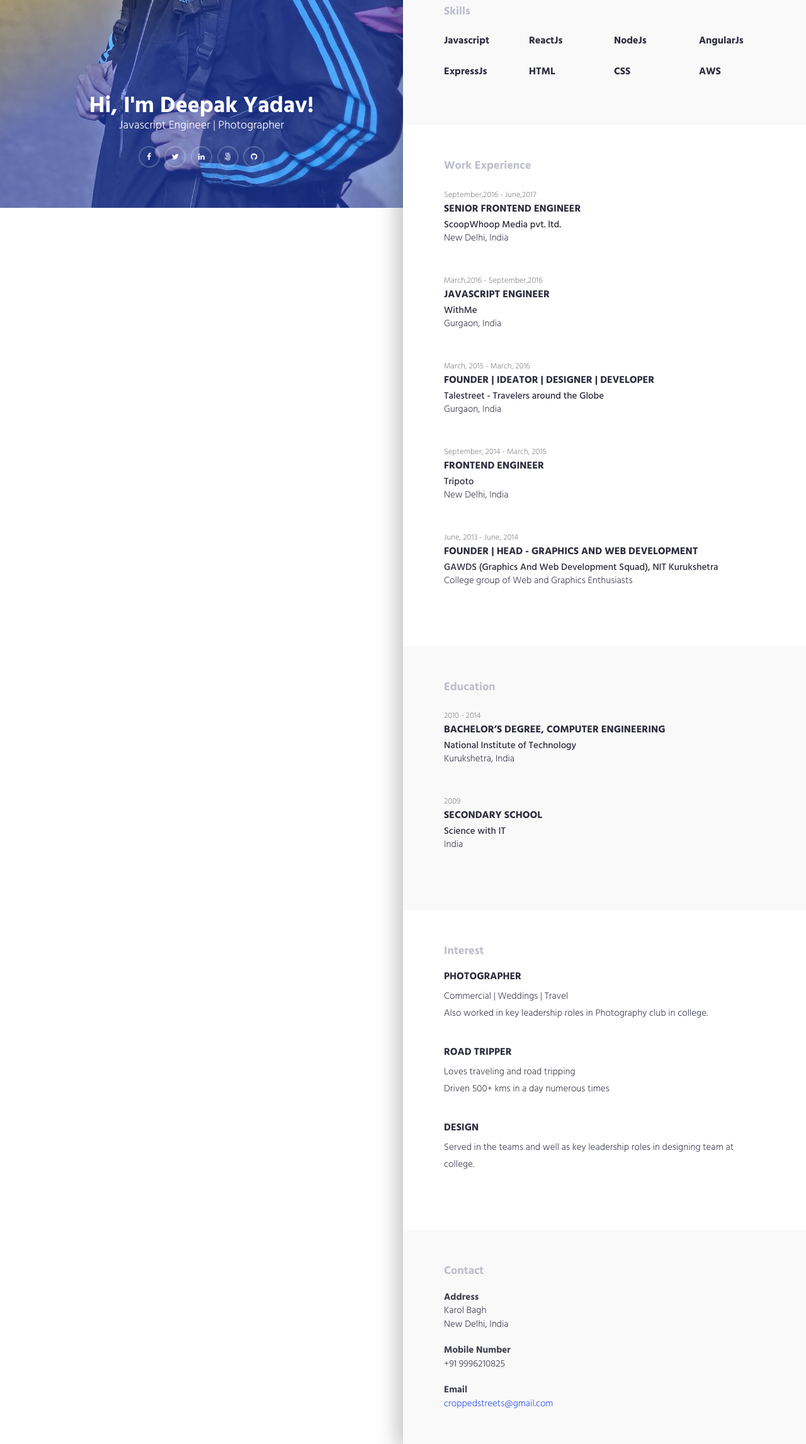
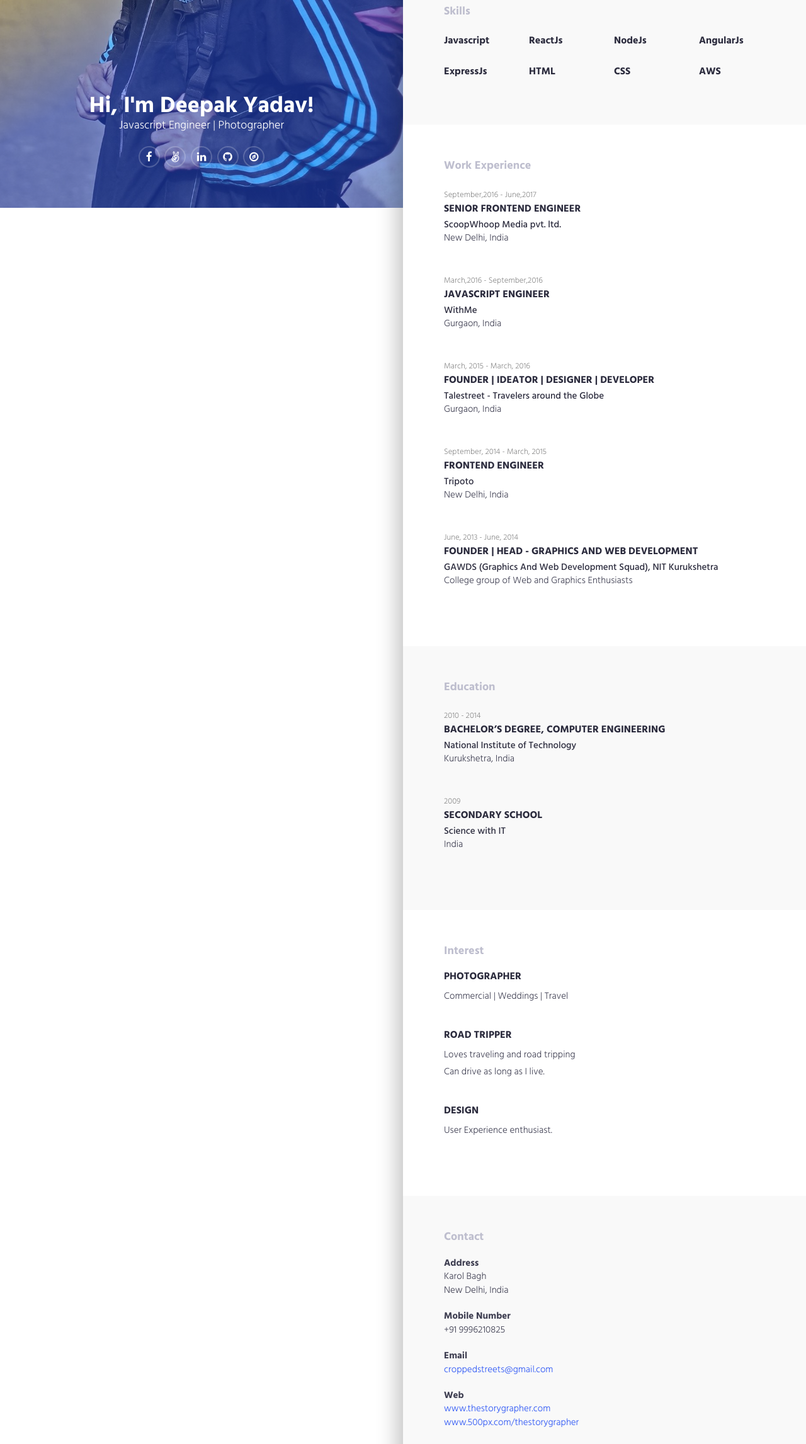
Before and after one commit to djyadav/djyadav.github.io, a plain HTML site: page index.html in a window 1280 px wide. Shown: the part 470-2763 px from the top of the page at 63% size. Drawn offline with Linux system fonts and the light colour scheme.

Commit message:
Added Links

```diff
--- a/css/style.css
+++ b/css/style.css
@@ -323,7 +323,7 @@ button:focus,
 
 .header .content .social-icon li a {
     display       : block;
-    font-size     : 12px;
+    font-size     : 17px;
     color         : #ffffff;
     width         : 34px;
     height        : 34px;
--- a/index.html
+++ b/index.html
@@ -47,10 +47,10 @@
             <p class="lead">Javascript Engineer | Photographer</p>
             <ul class="social-icon">
                 <li><a target="_blank" href="https://facebook.com/djyadav"><i class="fa fa-facebook" aria-hidden="true"></i></a></li>
-                <li><a target="_blank" href="https://twitter.com/_storygrapher"><i class="fa fa-twitter" aria-hidden="true"></i></a></li>
+                <li><a target="_blank" href="https://angel.co/djyadav"><i class="fa fa-angellist" aria-hidden="true"></i></a></li>
                 <li><a target="_blank" href="https://www.linkedin.com/in/djyadav/"><i class="fa fa-linkedin" aria-hidden="true"></i></a></li>
-                <li><a target="_blank" href="https://500px.com/thestorygrapher"><i class="fa fa-500px" aria-hidden="true"></i></a></li>
                 <li><a target="_blank" href="https://github.com/djyadav"><i class="fa fa-github" aria-hidden="true"></i></a></li>
+                 <li><a target="_blank" href="http://www.thestorygrapher.com"><i class="fa fa-compass" aria-hidden="true"></i></a></li>
             </ul>
         </div>
         <div class="profile-img"></div>
@@ -272,19 +272,18 @@
                     <h3>Photographer</h3>
 
                     <p>Commercial | Weddings | Travel<br/>
-                    Also worked in key leadership roles in Photography club in college.</p>
+
                 </div>
                 <div class="content-item">
                     <h3>Road Tripper</h3>
 
                     <p>Loves traveling and road tripping<br>
-                    Driven 500+ kms in a day numerous times</p>
+                    Can drive as long as I live.</p>
 
                 </div>
                 <div class="content-item">
                     <h3>Design</h3>
-
-                    <p>Served in the teams and well as key leadership roles in designing team at college.</p>
+                    <p>User Experience enthusiast.</p>
                 </div>
             </div>
         </div>
@@ -394,6 +393,12 @@
                     <strong>Email</strong><br>
                     <a href="mailto:#">croppedstreets@gmail.com</a>
                 </address>
+                  <address>
+                    <strong>Web</strong><br>
+                    <a href="http://www.thestorygrapher.com" target="_blank">www.thestorygrapher.com</a>
+                    </br>
+                    <a href="http://www.500px.com/thestorygrapher" target="_blank">www.500px.com/thestorygrapher</a>
+                </address>
             </div>
         </div>
         <!--.row-->
```
